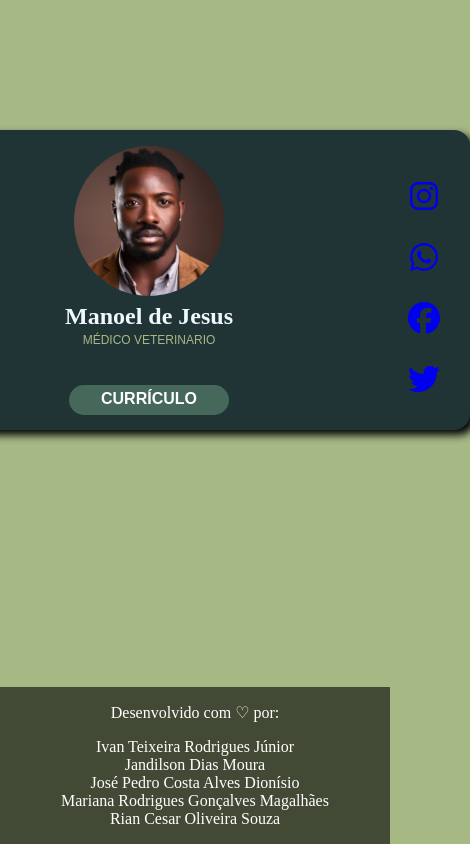
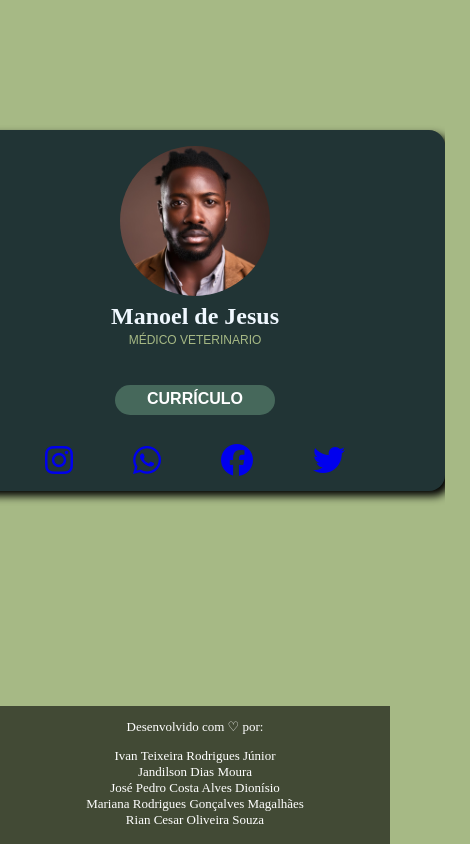
Before and after one commit to riancesaros/cartao-de-visita, a plain HTML site: page index.html in a window 390 px wide. Shown: the whole page, 470 px wide, since content can reach past the window. Drawn offline with Linux system fonts and the light colour scheme.

Commit message:
Update styles.css

```diff
--- a/styles.css
+++ b/styles.css
@@ -107,3 +107,15 @@ footer a {
 footer a:hover {
     color: rgb(123, 123, 255);
 }
+
+@media only screen and (max-width: 600px) {
+    .container {
+        flex-direction: column;
+    }
+    .imgs {
+        flex-direction: row;
+    }
+    footer {
+        font-size: 13px;
+    }
+  }
```
